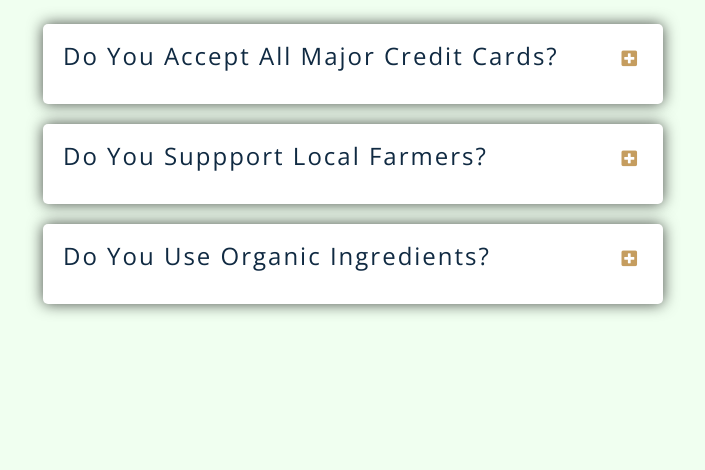
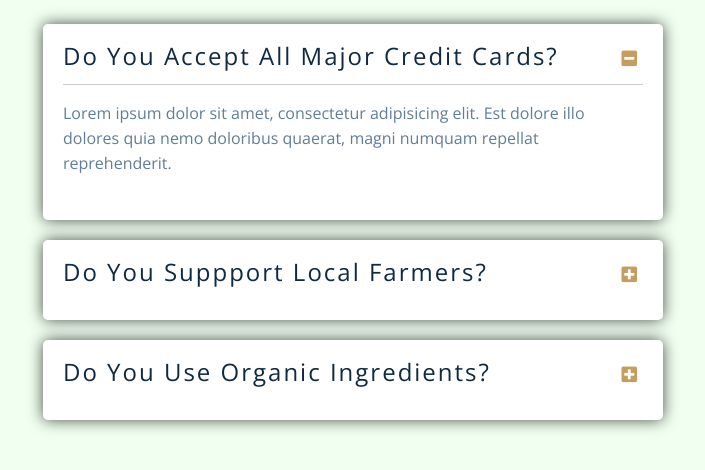
Before and after one commit to AlexBachurin/questions-project, a plain HTML site: page src/index.html in a window 1280 px wide. Both pictures are taken after a click on the button 916 px from the left and 252 px from the top of the page. Shown: the part 196-666 px from the top of the page, without its empty margins (287-992 px from the left). Drawn offline with nearby package versions, Linux system fonts and the light colour scheme; files that its build step writes are made by us from their sources.

Commit message:
complete questions project

```diff
--- a/src/index.html
+++ b/src/index.html
@@ -19,7 +19,7 @@
                 <div class="questions__subtitle-wrapper">
                     <h2 class="questions__subtitle">Do You Accept All Major Credit Cards?
                     </h2>
-                    <button class="questions__btn"><i class="fas fa-lg fa-plus-square"></i></button>
+                    <button class="questions__btn"><i data-icon="icon" class="fas fa-lg fa-plus-square"></i></button>
                 </div>
                 <div class="questions__text">Lorem ipsum dolor sit amet, consectetur adipisicing elit. Est dolore illo
                     dolores quia nemo doloribus quaerat, magni numquam repellat reprehenderit.
@@ -29,7 +29,7 @@
                 <div class="questions__subtitle-wrapper">
                     <h2 class="questions__subtitle">Do You Suppport Local Farmers?
                     </h2>
-                    <button class="questions__btn"><i class="fas fa-lg fa-plus-square"></i></button>
+                    <button class="questions__btn"><i data-icon="icon" class="fas fa-lg fa-plus-square"></i></button>
                 </div>
                 <div class="questions__text">Lorem ipsum dolor sit amet, consectetur adipisicing elit. Est dolore illo
                     dolores quia nemo doloribus quaerat, magni numquam repellat reprehenderit.
@@ -39,7 +39,7 @@
                 <div class="questions__subtitle-wrapper">
                     <h2 class="questions__subtitle">Do You Use Organic Ingredients?
                     </h2>
-                    <button class="questions__btn"><i class="fas fa-lg fa-plus-square"></i></button>
+                    <button class="questions__btn"><i data-icon="icon" class="fas fa-lg fa-plus-square"></i></button>
                 </div>
                 <div class="questions__text">Lorem ipsum dolor sit amet, consectetur adipisicing elit. Est dolore illo
                     dolores quia nemo doloribus quaerat, magni numquam repellat reprehenderit.
@@ -47,6 +47,7 @@
             </div>
         </div>
     </section>
+    <script src="script.js"></script>
 </body>
 
 </html>
--- a/src/script.js
+++ b/src/script.js
@@ -0,0 +1,40 @@
+window.addEventListener('DOMContentLoaded', () => {
+    //get elems
+    const triggerBtns = document.querySelectorAll('.questions__btn'),
+        text = document.querySelectorAll('.questions__text'),
+        icons = document.querySelectorAll('[data-icon]');
+
+    //show text and change icon from plus to minus
+    function show(i) {
+        text[i].classList.add('show');
+        icons[i].classList.remove('fa-plus-square')
+        icons[i].classList.add('fa-minus-square')
+    }
+    //hide text and change icon back to plus
+    function hide(i) {
+        text[i].classList.remove('show');
+        icons[i].classList.remove('fa-minus-square')
+        icons[i].classList.add('fa-plus-square')
+    }
+
+    triggerBtns.forEach((btn, i) => {
+        btn.addEventListener('click', (e) => {
+            e.preventDefault;
+            const target = e.target;
+            //if we click on plus-square icon hide all text and change all icons from minus to plus, then show only clicked element
+            if (target && target.classList.contains('fa-plus-square')) {
+                text.forEach(item => {
+                    item.classList.remove('show');
+                })
+                icons.forEach(icon => {
+                    icon.classList.remove('fa-minus-square');
+                    icon.classList.add('fa-plus-square')
+                })
+                show(i);
+            } else if (target.classList.contains('fa-minus-square')) {
+                //else if we click on minus-square then hide text on clicked element and add plus-square back to icon
+                hide(i);
+            }
+        })
+    })
+})
```
